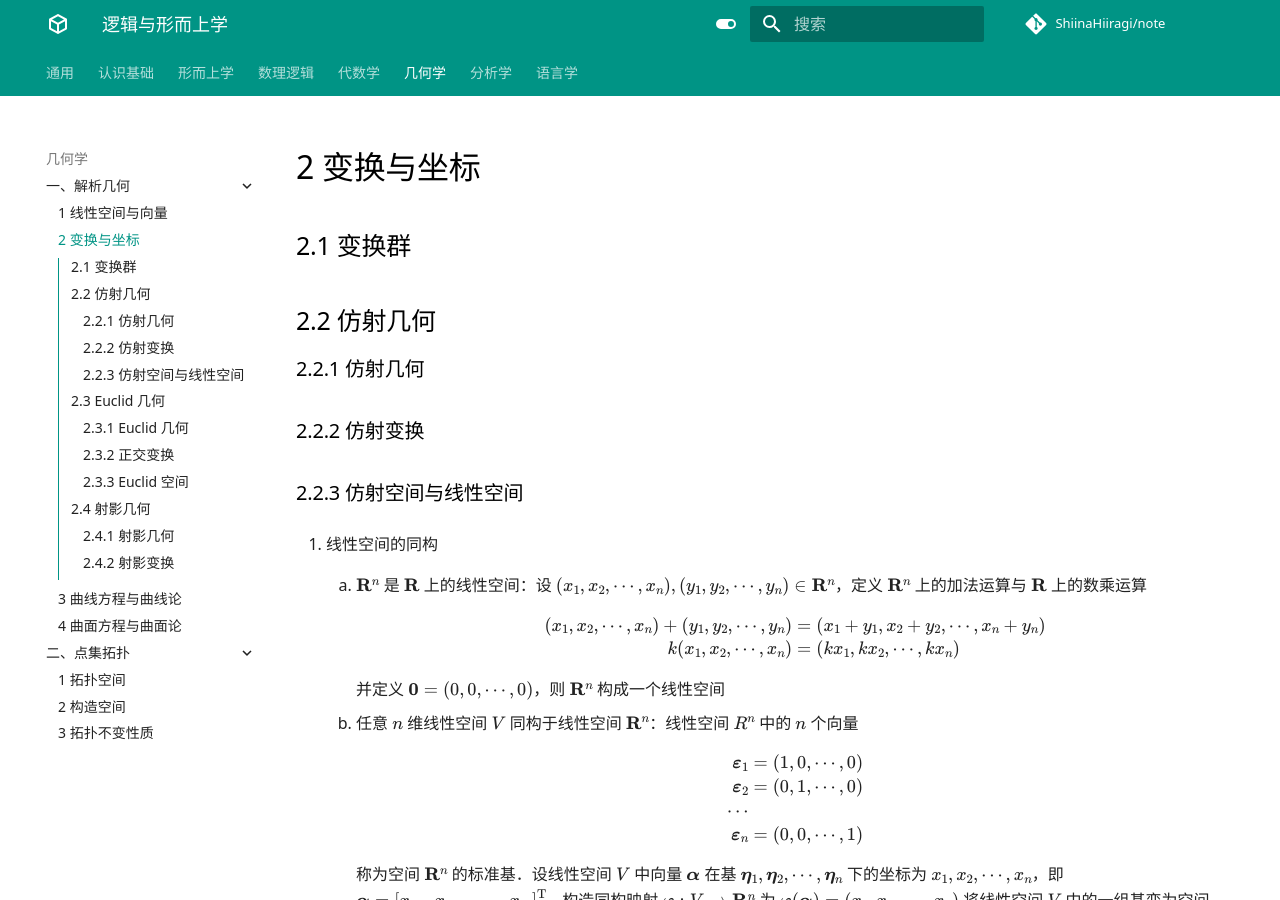
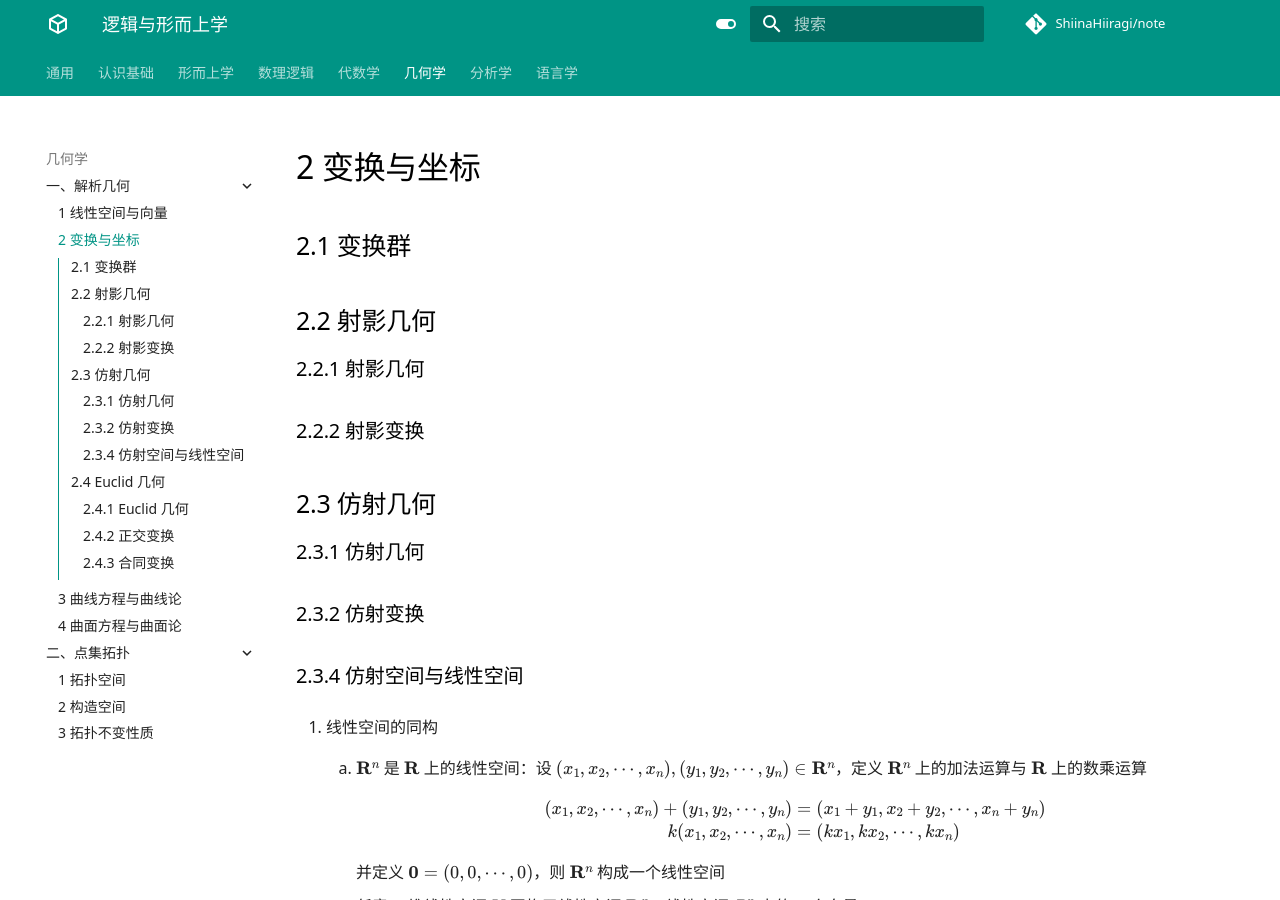
Before and after one commit to ShiinaHiiragi/note, an MkDocs documentation site: the page built from docs/top/anly/geom.md, in a window 1280 px wide and 900 px high. Built offline with MkDocs 1.6.1 and Material for MkDocs 9.7.7, drawn with Linux system fonts in a browser that asks for light colours; comment, search, counter and statistics services are not loaded; some of the changed text lies outside the part shown.

Commit message:
change other

```diff
--- a/docs/top/anly/geom.md
+++ b/docs/top/anly/geom.md
@@ -2,12 +2,17 @@
 
 ## 2.1 变换群
 
-## 2.2 仿射几何
-### 2.2.1 仿射几何
+## 2.2 射影几何
+### 2.2.1 射影几何
 
-### 2.2.2 仿射变换
+### 2.2.2 射影变换
 
-### 2.2.3 仿射空间与线性空间
+## 2.3 仿射几何
+### 2.3.1 仿射几何
+
+### 2.3.2 仿射变换
+
+### 2.3.4 仿射空间与线性空间
 1. 线性空间的同构
     1. $\mathbf R^n$ 是 $\mathbf R$ 上的线性空间：设 $(x_1, x_2, \cdots, x_n), (y_1, y_2, \cdots, y_n) \in \mathbf R^n$，定义 $\mathbf R^n$ 上的加法运算与 $\mathbf R$ 上的数乘运算
 
@@ -56,12 +61,8 @@
     2. 通过仿射空间中的任意两个不同的点 $M_1, M_2$ 有且仅有一条直线，记作 $M_1M_2$
     3. 称集合 $\{M \mid \overrightarrow{M_1M} = t\overrightarrow{M_1M_2}, t \in [0, 1]\}$ 为以 $M_1, M_2$ 为端点的线段，记作 $\overline{M_1M_2}$
 
-## 2.3 Euclid 几何
-### 2.3.1 Euclid 几何
-
-### 2.3.2 正交变换
-
-### 2.3.3 Euclid 空间
+## 2.4 Euclid 几何
+### 2.4.1 Euclid 几何
 1. $\text{Euclid}$ 空间：设 $\mathscr A$ 是一个 $n$ 维仿射空间，$A, B$ 为仿射空间中的两个点，若与 $\mathscr A$ 相联系的线性空间是一个内积空间，则可定义仿射空间的度量 $\rho$ 为 $\rho(A, B) = |\overrightarrow{AB}|$．此时称 $\mathscr A$ 为一个 $\text{Euclid}$ 空间，记作 $E^n$
 2. $\text{Descartes}$ 标架与 $\text{Descartes}$ 坐标系
     1. 若仿射标架的基均为单位向量，称该仿射标架为 $\text{Descartes}$ 标架．由 $\text{Descartes}$ 标架确定的坐标系称作 $\text{Descartes}$ 坐标系．特别地，若 $\text{Descartes}$ 标架的基两两正交，则称该仿射标架为 $\text{Descartes}$ 直角标架．由 $\text{Descartes}$ 直角标架确定的坐标系称作 $\text{Descartes}$ 直角坐标系
@@ -177,7 +178,6 @@
     1. 复向量：若向量 $\overrightarrow{AB} = (x_1, x_2, \cdots, x_n)$ 中至少有一个是虚数，则称其为虚向量，否则称其为实向量．实向量与虚向量统称为复向量
     2. 复直线：平面上直线的一般式方程为 $Ax + By + C = 0$．若 $A, B, C$ 与三个实数成比例，那么直线为实直线，否则为虚直线．实直线与虚直线统称为复直线
 
-## 2.4 射影几何
-### 2.4.1 射影几何
+### 2.4.2 正交变换
 
-### 2.4.2 射影变换
+### 2.4.3 合同变换
```
Also changed, not shown: docs/top/anly/curv.md (+2 -2 lines), docs/top/anly/surf.md (+7 -2 lines).
